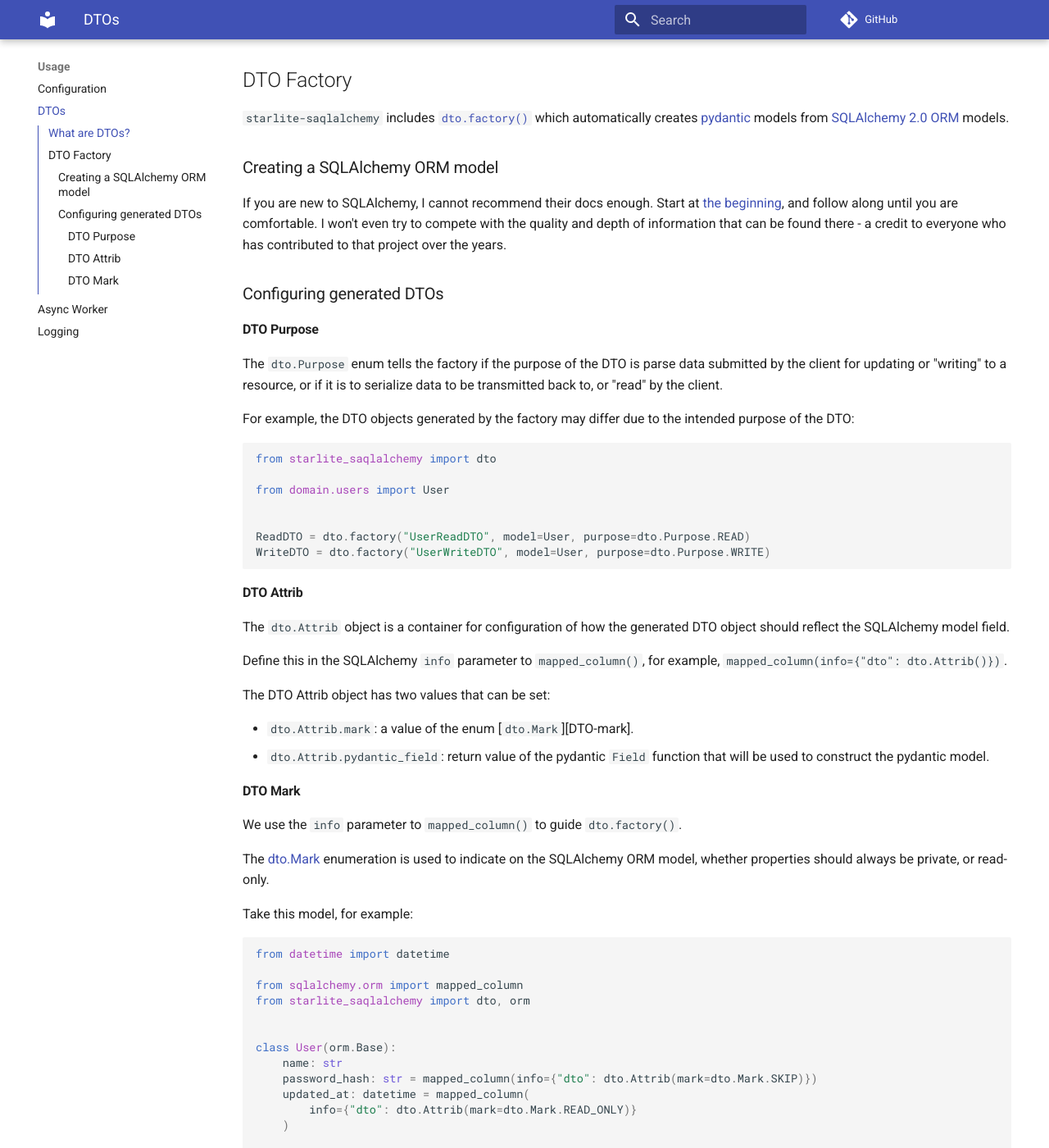
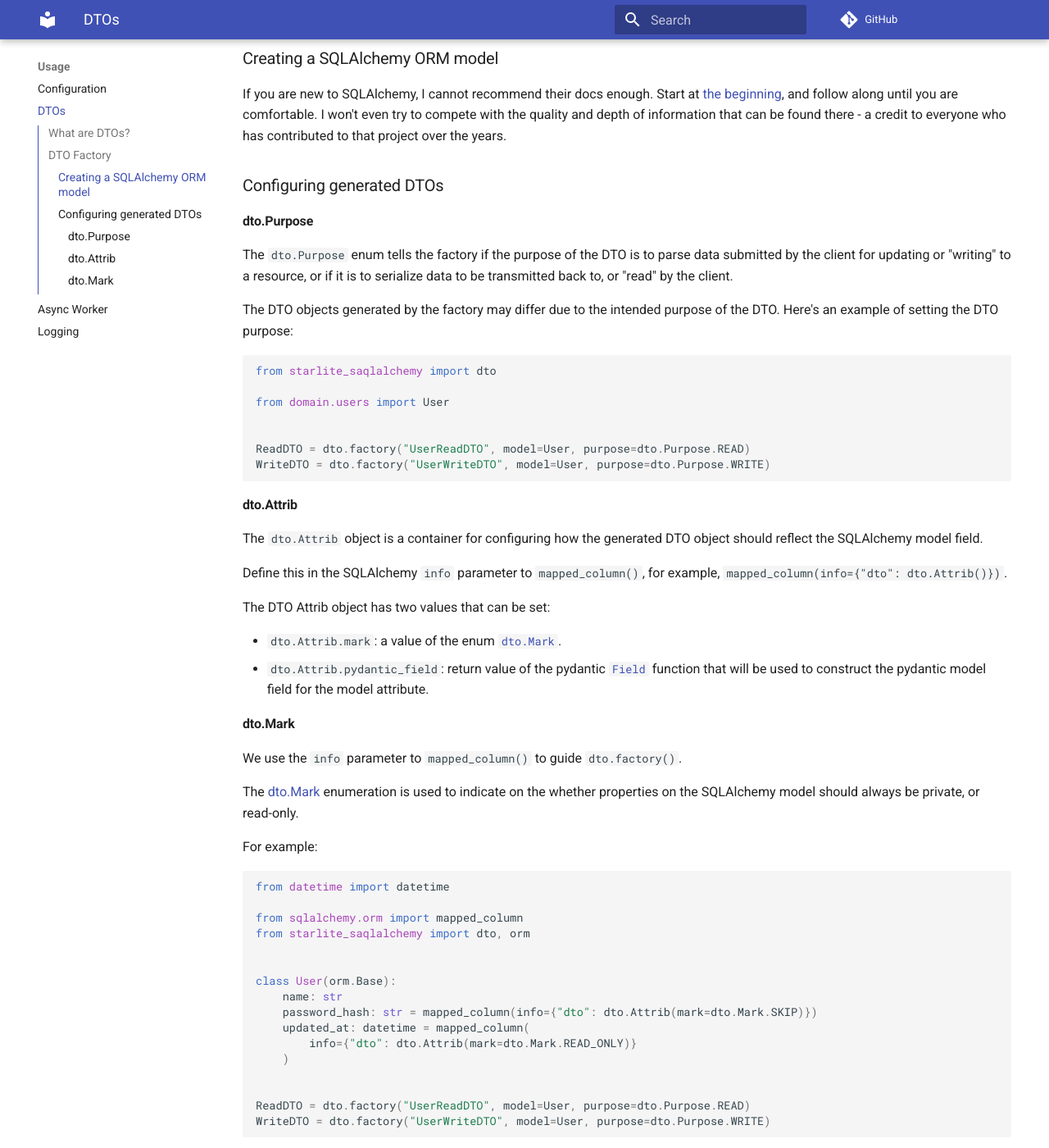
Before and after one commit to topsport-com-au/starlite-saqlalchemy, an MkDocs documentation site: the page built from docs/dto.md, in a window 1280 px wide and 1400 px high, scrolled down 397 px. Shown: the whole window at 82% size. Built offline with MkDocs 1.6.1 and Material for MkDocs 9.7.7, drawn with Linux system fonts in a browser that asks for light colours; comment, search, counter and statistics services are not loaded; the version menu is left out; some of the changed text lies outside the part shown.

Commit message:
docs: tidy up.

````diff
--- a/docs/dto.md
+++ b/docs/dto.md
@@ -25,14 +21,14 @@ found there - a credit to everyone who has contributed to that project over the
 
 ### Configuring generated DTOs
 
-#### DTO Purpose
+#### dto.Purpose
 
-The `dto.Purpose` enum tells the factory if the purpose of the DTO is parse data submitted by the
+The `dto.Purpose` enum tells the factory if the purpose of the DTO is to parse data submitted by the
 client for updating or "writing" to a resource, or if it is to serialize data to be transmitted back
 to, or "read" by the client.
 
-For example, the DTO objects generated by the factory may differ due to the intended purpose of the
-DTO:
+The DTO objects generated by the factory may differ due to the intended purpose of the DTO. Here's
+an example of setting the DTO purpose:
 
 ```python
 from starlite_saqlalchemy import dto
@@ -44,28 +40,29 @@ ReadDTO = dto.factory("UserReadDTO", model=User, purpose=dto.Purpose.READ)
 WriteDTO = dto.factory("UserWriteDTO", model=User, purpose=dto.Purpose.WRITE)
 ```
 
-#### DTO Attrib
+#### dto.Attrib
 
-The `dto.Attrib` object is a container for configuration of how the generated DTO object should
-reflect the SQLAlchemy model field.
+The `dto.Attrib` object is a container for configuring how the generated DTO object should reflect
+the SQLAlchemy model field.
 
 Define this in the SQLAlchemy `info` parameter to `mapped_column()`, for example,
 `mapped_column(info={"dto": dto.Attrib()})`.
 
 The DTO Attrib object has two values that can be set:
 
-- `dto.Attrib.mark`: a value of the enum [`dto.Mark`][DTO-mark].
-- `dto.Attrib.pydantic_field`: return value of the pydantic `Field` function that will be used to
-  construct the pydantic model.
+- `dto.Attrib.mark`: a value of the enum [`dto.Mark`](.. /reference/starlite_saqlalchemy/dto/#Mark).
+- `dto.Attrib.pydantic_field`: return value of the pydantic
+  [`Field`](https://pydantic-docs.helpmanual.io/usage/schema/#field-customization) function that
+  will be used to construct the pydantic model field for the model attribute.
 
-#### DTO Mark
+#### dto.Mark
 
 We use the `info` parameter to `mapped_column()` to guide `dto.factory()`.
 
 The [dto.Mark](../reference/starlite_saqlalchemy/dto/#Mark) enumeration is used to indicate on the
-SQLAlchemy ORM model, whether properties should always be private, or read-only.
+whether properties on the SQLAlchemy model should always be private, or read-only.
 
-Take this model, for example:
+For example:
 
 ```python
 from datetime import datetime
````
Also changed, not shown: other parts of docs/dto.md (+2 -7 lines), docs/config.md (+15 -1 lines), docs/index.md (+6 -9 lines), docs/logging.md (+1 -1 lines), 2 other files.
